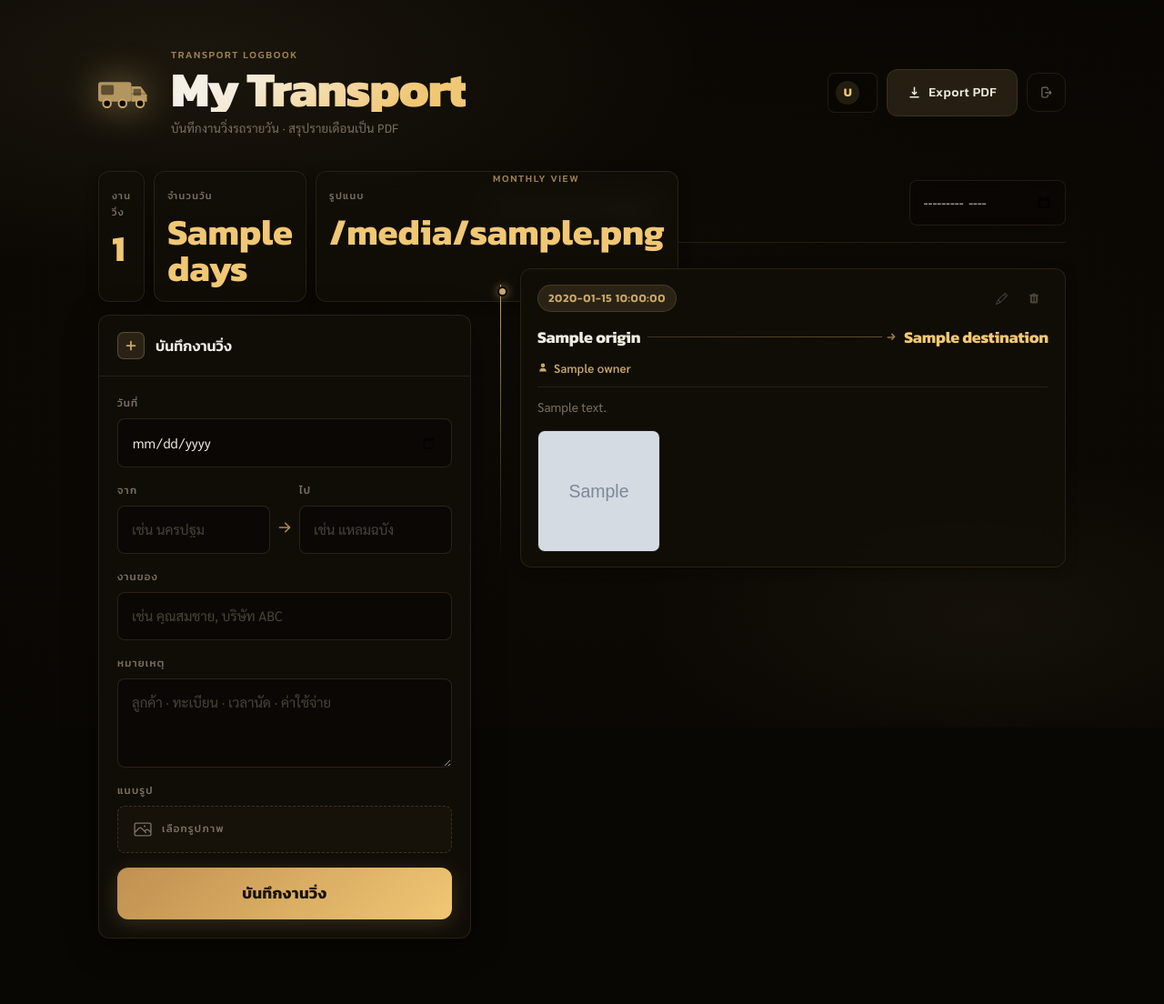
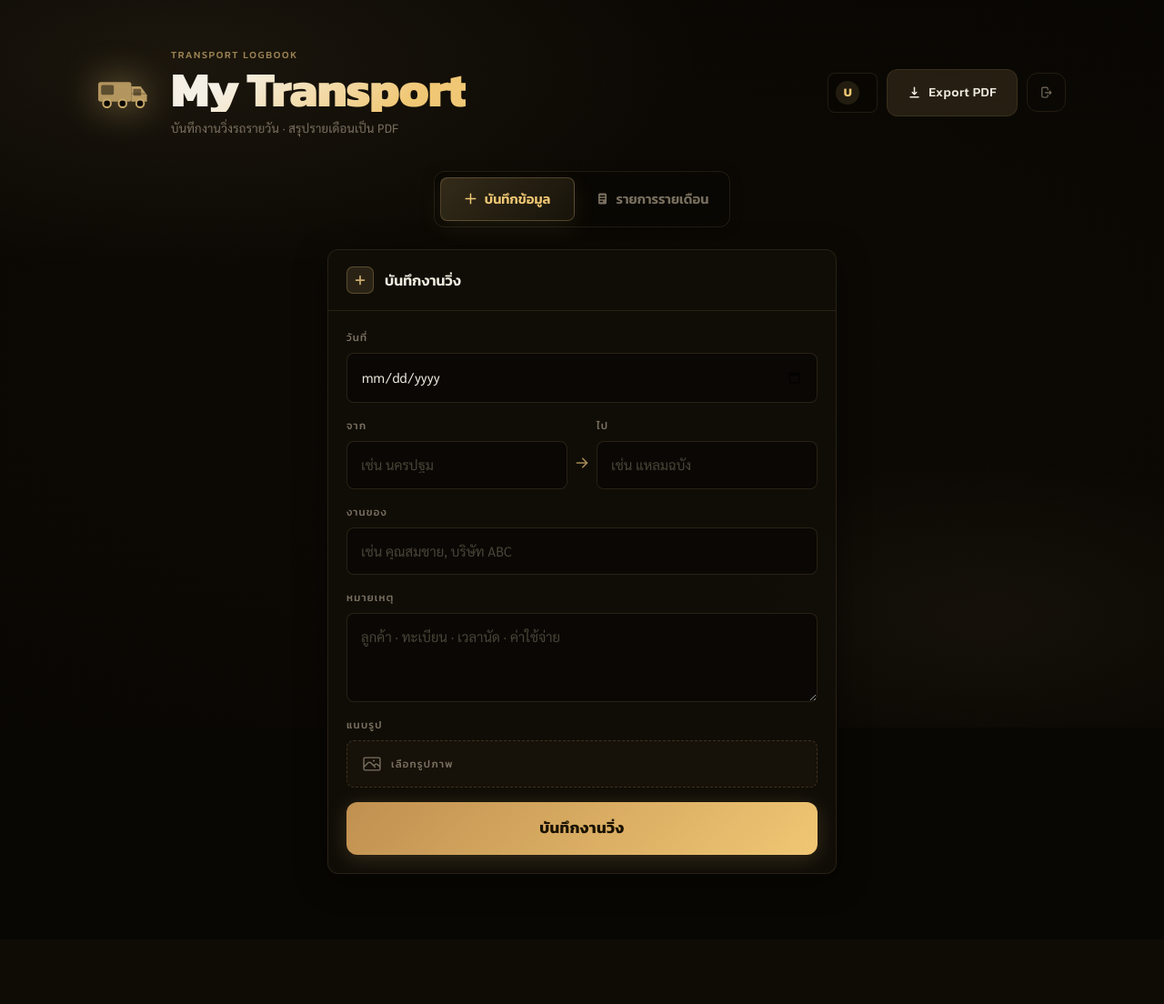
Before and after one commit to bksw007/My-Transport, a Flask app: template templates/index.html in a window 1280 px wide. Shown: the whole page at 91% size. After the commit the page ends 961 px from the top, so only its background shows below. Run offline with Flask 3, Linux system fonts and the light colour scheme; the visitor is signed in with stand-in values (Sample User, id 1); the template is opened without the code that fills it: most values are stand-ins (such as "Sample title", 1, 10 or a date in 2020); grey boxes marked "Sample" are stand-in pictures; some libraries are stand-ins or nearby versions.

Commit message:
Add tabbed transport views and app icons

```diff
--- a/app.py
+++ b/app.py
@@ -545,7 +545,7 @@ def create_trip():
 
     db.commit()
     flash("บันทึกงานวิ่งเรียบร้อยแล้ว", "success")
-    return redirect(url_for("index", month=trip_date[:7]))
+    return redirect(url_for("index", month=trip_date[:7], tab="list", _anchor="list"))
 
 
 @app.route("/trips/<int:trip_id>/edit", methods=["POST"])
@@ -648,7 +648,7 @@ def update_trip(trip_id: int):
             pass
 
     flash("แก้ไขรายการเรียบร้อยแล้ว", "success")
-    return redirect(url_for("index", month=month or trip_date[:7]))
+    return redirect(url_for("index", month=month or trip_date[:7], tab="list", _anchor="list"))
 
 
 @app.route("/trips/<int:trip_id>/delete", methods=["POST"])
@@ -691,7 +691,7 @@ def delete_trip(trip_id: int):
         storage_client.storage.from_(SUPABASE_STORAGE_BUCKET).remove(storage_paths)
 
     flash("ลบรายการแล้ว", "success")
-    return redirect(url_for("index", month=request.args.get("month")))
+    return redirect(url_for("index", month=request.args.get("month"), tab="list", _anchor="list"))
 
 
 @app.route("/export/monthly.pdf", methods=["GET"])
--- a/static/styles.css
+++ b/static/styles.css
@@ -375,9 +375,78 @@ h1 {
 }
 
 /* ── Main layout ────────────────────────────────────────────────── */
-.layout {
-  display: grid;
-  gap: 20px;
+.tab-layout {
+  display: grid;
+  gap: 22px;
+}
+
+.view-tabs {
+  position: sticky;
+  top: 10px;
+  z-index: 80;
+  display: flex;
+  align-items: center;
+  justify-content: center;
+  gap: 6px;
+  width: fit-content;
+  max-width: 100%;
+  margin: 0 auto 24px;
+  padding: 6px;
+  border: 1px solid var(--border);
+  border-radius: var(--r);
+  background: rgba(9,7,3,0.72);
+  box-shadow: var(--shadow-sm);
+  backdrop-filter: blur(16px);
+}
+
+.view-tab {
+  display: inline-flex;
+  align-items: center;
+  justify-content: center;
+  gap: 8px;
+  min-width: 148px;
+  padding: 11px 16px;
+  border: 1px solid transparent;
+  border-radius: var(--r-sm);
+  background: transparent;
+  color: var(--muted);
+  font-family: 'Kanit', sans-serif;
+  font-size: 0.92rem;
+  font-weight: 600;
+  cursor: pointer;
+  white-space: nowrap;
+  transition: background 180ms, border-color 180ms, color 180ms, transform 180ms, box-shadow 180ms;
+}
+
+.view-tab:hover {
+  color: var(--text);
+  background: rgba(255,255,255,0.035);
+}
+
+.view-tab.is-active {
+  border-color: var(--border-hi);
+  background: linear-gradient(135deg, rgba(201,169,107,0.22), rgba(201,169,107,0.08));
+  color: var(--gold-hi);
+  box-shadow: 0 8px 24px rgba(201,169,107,0.10);
+}
+
+.tab-panel {
+  display: none;
+}
+
+.tab-panel.is-active {
+  display: block;
+  animation: tabIn 220ms ease both;
+}
+
+@keyframes tabIn {
+  from { opacity: 0; transform: translateY(8px); }
+  to   { opacity: 1; transform: translateY(0); }
+}
+
+.form-col--single {
+  width: min(100%, 560px);
+  margin: 0 auto;
 }
 
 /* ── Stats row ──────────────────────────────────────────────────── */
@@ -1287,17 +1356,6 @@ h1 {
   .shell {
     padding: 32px 28px 72px;
   }
-
-  .layout {
-    grid-template-columns: 410px minmax(0, 1fr);
-    align-items: start;
-    gap: 24px;
-  }
-
-  .form-col {
-    position: sticky;
-    top: 28px;
-  }
 }
 
 /* ── Responsive: mobile ─────────────────────────────────────────── */
@@ -1321,6 +1379,16 @@ h1 {
   .user-chip {
     width: 100%;
     max-width: none;
+  }
+
+  .view-tabs {
+    width: 100%;
+  }
+
+  .view-tab {
+    flex: 1;
+    min-width: 0;
+    padding-inline: 10px;
   }
 
   .route-row {
--- a/templates/index.html
+++ b/templates/index.html
@@ -11,8 +11,10 @@
 
     <!-- Favicon & app icons -->
     <link rel="icon" type="image/svg+xml" href="{{ url_for('static', filename='favicon.svg') }}">
-    <link rel="apple-touch-icon" href="{{ url_for('static', filename='favicon.svg') }}">
-    <meta name="theme-color" content="#FF2200">
+    <link rel="icon" type="image/png" sizes="32x32" href="{{ url_for('static', filename='favicon-32.png') }}">
+    <link rel="apple-touch-icon" sizes="180x180" href="{{ url_for('static', filename='apple-touch-icon.png') }}">
+    <link rel="manifest" href="{{ url_for('static', filename='site.webmanifest') }}">
+    <meta name="theme-color" content="#090703">
 
     <!-- PWA / mobile web app -->
     <meta name="mobile-web-app-capable" content="yes">
@@ -88,25 +90,22 @@
         {% endif %}
       {% endwith %}
 
-      <main class="layout">
+      <nav class="view-tabs" aria-label="สลับมุมมอง">
+        <button class="view-tab is-active" type="button" data-tab="form" aria-controls="panel-form" aria-selected="true">
+          <svg viewBox="0 0 20 20" fill="currentColor" width="15" height="15" aria-hidden="true"><path d="M10 2a1 1 0 011 1v6h6a1 1 0 110 2h-6v6a1 1 0 11-2 0v-6H3a1 1 0 110-2h6V3a1 1 0 011-1z"/></svg>
+          บันทึกข้อมูล
+        </button>
+        <button class="view-tab" type="button" data-tab="list" aria-controls="panel-list" aria-selected="false">
+          <svg viewBox="0 0 20 20" fill="currentColor" width="15" height="15" aria-hidden="true"><path fill-rule="evenodd" d="M4 4a2 2 0 012-2h8a2 2 0 012 2v12a2 2 0 01-2 2H6a2 2 0 01-2-2V4zm3 1a1 1 0 000 2h6a1 1 0 100-2H7zm0 4a1 1 0 100 2h6a1 1 0 100-2H7zm0 4a1 1 0 100 2h3a1 1 0 100-2H7z" clip-rule="evenodd"/></svg>
+          รายการรายเดือน
+        </button>
+      </nav>
 
-        <!-- ── Left: stats + form ─────────────────────────────── -->
-        <aside class="form-col">
+      <main class="tab-layout">
 
-          <div class="stats-row">
-            <div class="stat-card">
-              <span class="stat-label">งานวิ่ง</span>
-              <strong class="stat-value">{{ summary.count }}</strong>
-            </div>
-            <div class="stat-card">
-              <span class="stat-label">จำนวนวัน</span>
-              <strong class="stat-value">{{ summary.days }}</strong>
-            </div>
-            <div class="stat-card">
-              <span class="stat-label">รูปแนบ</span>
-              <strong class="stat-value">{{ summary.attachments }}</strong>
-            </div>
-          </div>
+        <!-- ── Tab: entry form ─────────────────────────────────── -->
+        <section class="tab-panel is-active" id="panel-form" data-panel="form">
+          <div class="form-col form-col--single">
 
           <div class="form-card">
             <div class="form-card-head">
@@ -164,10 +163,27 @@
 
             </form>
           </div>
-        </aside>
+          </div>
+        </section>
 
-        <!-- ── Right: trip list ──────────────────────────────── -->
-        <section class="list-col">
+        <!-- ── Tab: monthly list ───────────────────────────────── -->
+        <section class="tab-panel" id="panel-list" data-panel="list">
+          <div class="list-col">
+
+          <div class="stats-row">
+            <div class="stat-card">
+              <span class="stat-label">งานวิ่ง</span>
+              <strong class="stat-value">{{ summary.count }}</strong>
+            </div>
+            <div class="stat-card">
+              <span class="stat-label">จำนวนวัน</span>
+              <strong class="stat-value">{{ summary.days }}</strong>
+            </div>
+            <div class="stat-card">
+              <span class="stat-label">รูปแนบ</span>
+              <strong class="stat-value">{{ summary.attachments }}</strong>
+            </div>
+          </div>
 
           <div class="list-head">
             <div>
@@ -175,6 +191,7 @@
               <h2 class="list-title">รายการประจำเดือน</h2>
             </div>
             <form method="get" class="month-form">
+              <input type="hidden" name="tab" value="list">
               <input
                 id="month_filter"
                 type="month"
@@ -263,11 +280,38 @@
             </div>
           {% endif %}
 
+          </div>
         </section>
       </main>
     </div>
 
     <script>
+      /* ── View tabs ─────────────────────────────────────────────── */
+      const viewTabs = [...document.querySelectorAll('.view-tab')];
+      const tabPanels = [...document.querySelectorAll('.tab-panel')];
+
+      function setActiveTab(tab, updateUrl = true) {
+        const activeTab = tab === 'list' ? 'list' : 'form';
+        viewTabs.forEach(btn => {
+          const isActive = btn.dataset.tab === activeTab;
+          btn.classList.toggle('is-active', isActive);
+          btn.setAttribute('aria-selected', String(isActive));
+        });
+        tabPanels.forEach(panel => {
+          panel.classList.toggle('is-active', panel.dataset.panel === activeTab);
+        });
+        if (updateUrl) {
+          const nextHash = activeTab === 'list' ? '#list' : '#form';
+          if (window.location.hash !== nextHash) history.replaceState(null, '', nextHash);
+        }
+      }
+
+      const initialParams = new URLSearchParams(window.location.search);
+      const initialTab = window.location.hash === '#list' || initialParams.get('tab') === 'list' ? 'list' : 'form';
+      setActiveTab(initialTab, false);
+      viewTabs.forEach(btn => btn.addEventListener('click', () => setActiveTab(btn.dataset.tab)));
+      window.addEventListener('hashchange', () => setActiveTab(window.location.hash === '#list' ? 'list' : 'form', false));
+
       /* ── Loading helpers ─────────────────────────────────────────── */
       function setLoading(btn, text) {
         btn.disabled = true;
--- a/templates/login.html
+++ b/templates/login.html
@@ -9,7 +9,10 @@
     <link href="https://fonts.googleapis.com/css2?family=Kanit:wght@300;400;500;600;700;800&family=Sarabun:wght@300;400;500;600&display=swap" rel="stylesheet">
     <link rel="stylesheet" href="{{ url_for('static', filename='styles.css') }}">
     <link rel="icon" type="image/svg+xml" href="{{ url_for('static', filename='favicon.svg') }}">
-    <meta name="theme-color" content="#FF2200">
+    <link rel="icon" type="image/png" sizes="32x32" href="{{ url_for('static', filename='favicon-32.png') }}">
+    <link rel="apple-touch-icon" sizes="180x180" href="{{ url_for('static', filename='apple-touch-icon.png') }}">
+    <link rel="manifest" href="{{ url_for('static', filename='site.webmanifest') }}">
+    <meta name="theme-color" content="#090703">
   </head>
   <body class="auth-page">
     <div class="bg-mesh" aria-hidden="true"></div>
```
Also changed, not shown: static/apple-touch-icon.png (added), static/favicon-32.png (added), static/favicon.svg, static/icon-192.png (added), static/icon-512.png (added), static/site.webmanifest (added).
